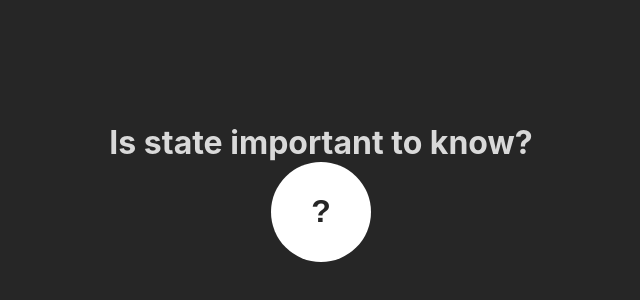
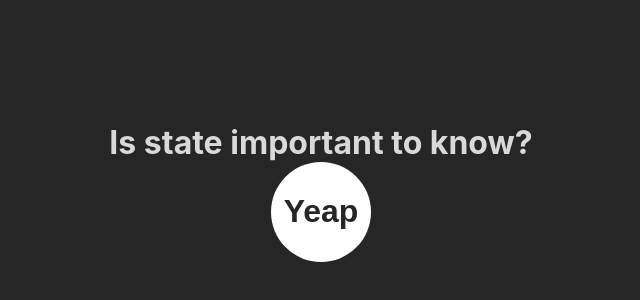
Before and after one commit to candytale55/react-state-projects, a React (Vite) app: page / in a window 1280 px wide. Shown: the part 208-508 px from the top of the page, without its empty margins (319-959 px from the left). Built offline with nearby package versions, Linux system fonts and the light colour scheme.

Commit message:
feat: destructure array, to lose the index

```diff
--- a/src/components/yes/Yes.jsx
+++ b/src/components/yes/Yes.jsx
@@ -8,12 +8,12 @@ import './assets/styles.css'
      */
 
 export default function Yes() {
-    const result = React.useState("?")
-    console.log(result)
+    const [isImportant, func] = React.useState("Yeap")
+    console.log(isImportant)
     return (
         <main>
             <h1 className="title">Is state important to know?</h1>
-            <button className="value">{result[0]}</button>
+            <button className="value">{isImportant}</button>
         </main>
     )
 }
```
